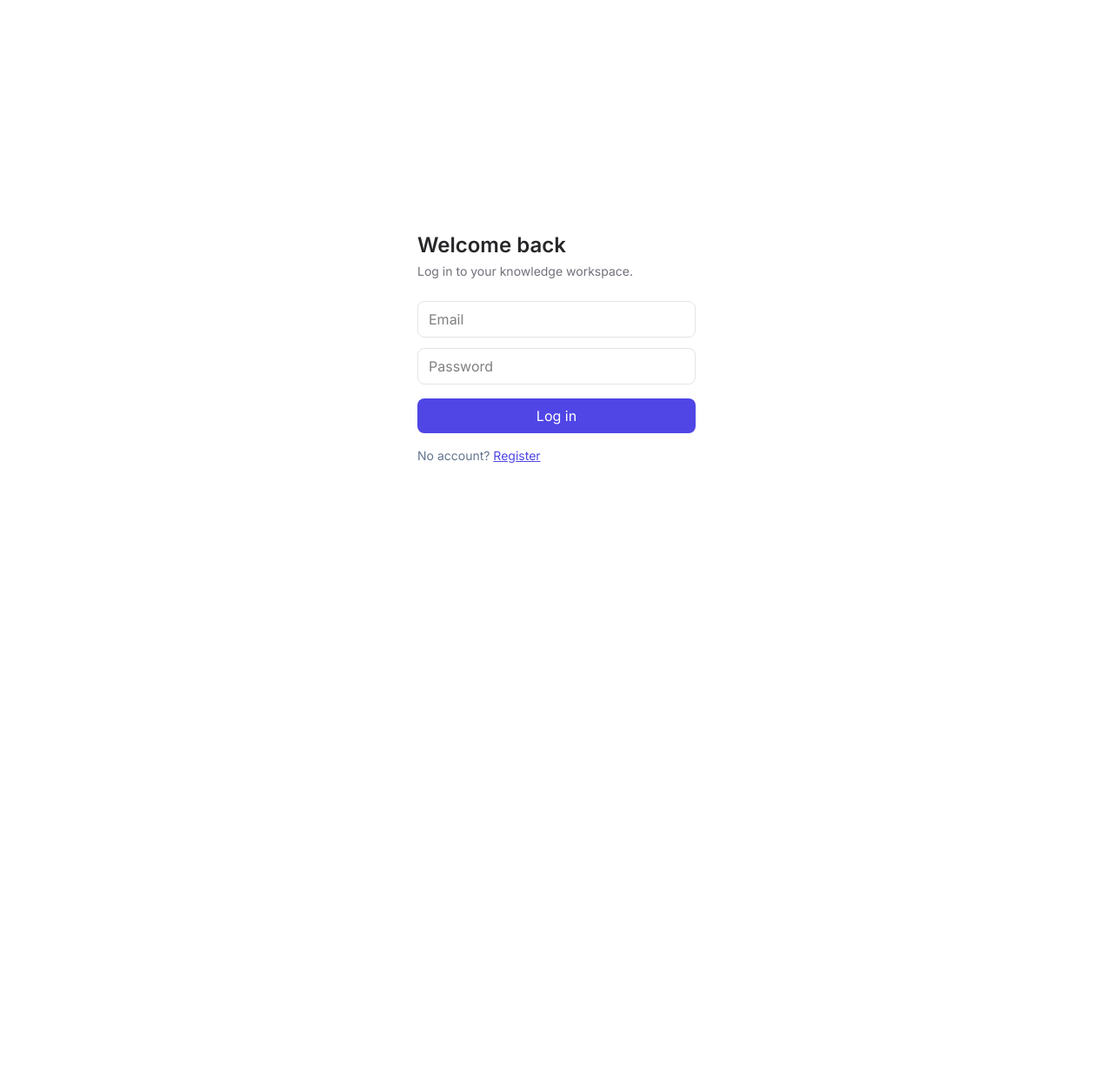
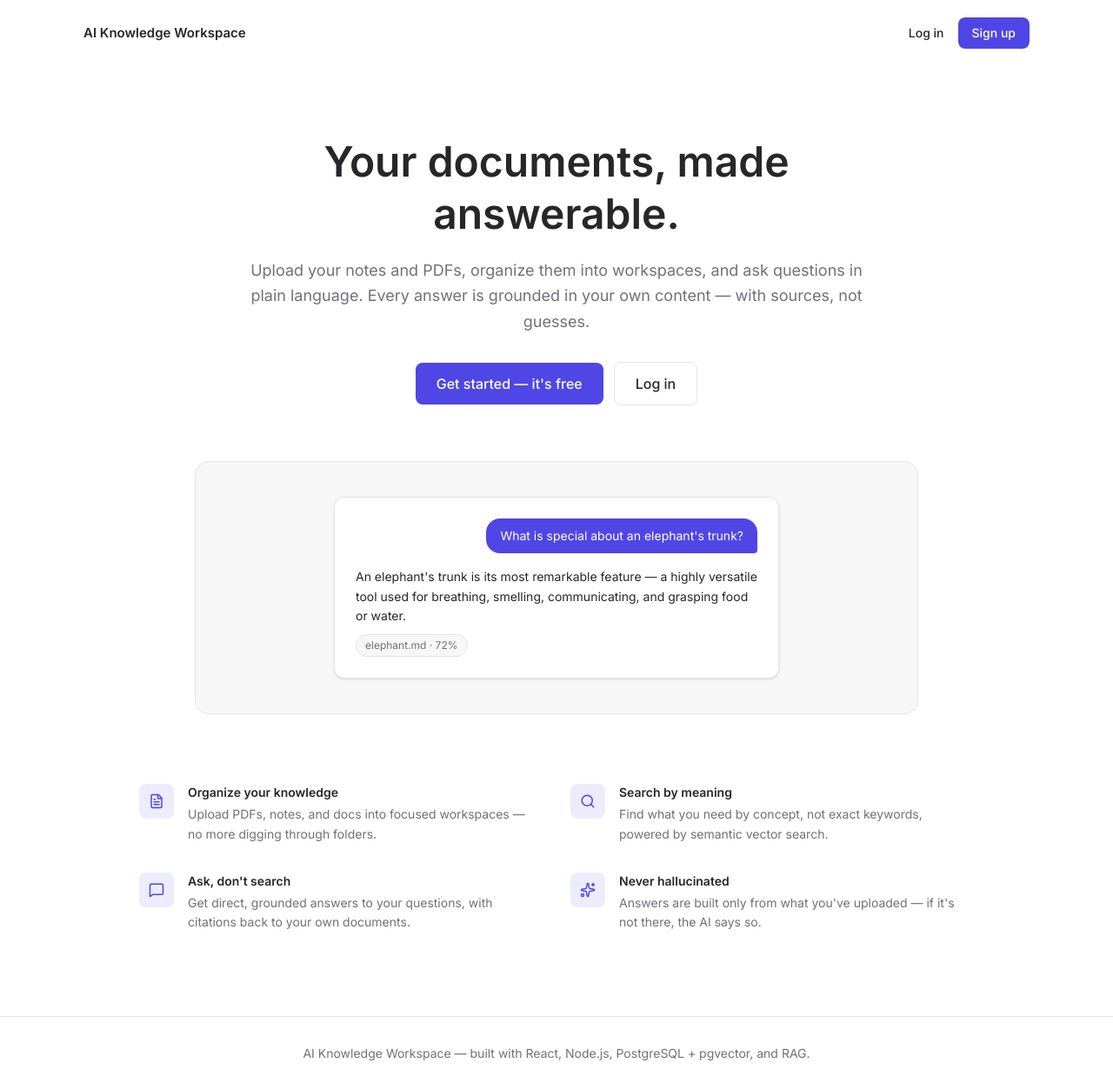
Before and after one commit to Aryansinha3777/ai-knowledge-workspace, a React (Vite) app in the folder frontend/: page / in a window 1280 px wide. Before the commit this address led to /login. Shown: the whole page at 87% size. Before the commit the page ends 800 px from the top, so only its background shows below. Built offline with nearby package versions, Linux system fonts and the light colour scheme; no server answers.

Commit message:
feat: add landing page with product preview and feature highlights

```diff
--- a/frontend/src/App.tsx
+++ b/frontend/src/App.tsx
@@ -9,6 +9,7 @@ import Chat from './pages/Chat';
 import ConversationList from './pages/ConversationList';
 import { useEffect } from 'react';
 import { warmUpServer } from './api/client';
+import Landing from './pages/Landing';
 
 function App() {
 
@@ -60,7 +61,7 @@ function App() {
           </ProtectedRoute>
         }
       />
-      <Route path="/" element={<Navigate to="/workspaces" replace />} />
+      <Route path="/" element={<Landing />} />
     </Routes>
   );
 }
--- /dev/null
+++ b/frontend/src/pages/Landing.tsx
@@ -0,0 +1,117 @@
+import { Link , Navigate } from 'react-router-dom';
+import { Search, MessageSquare, FileText, Sparkles } from 'lucide-react';
+import { useAuth } from '../context/AuthContext';
+
+const features = [
+  {
+    icon: FileText,
+    title: 'Organize your knowledge',
+    description: 'Upload PDFs, notes, and docs into focused workspaces — no more digging through folders.',
+  },
+  {
+    icon: Search,
+    title: 'Search by meaning',
+    description: 'Find what you need by concept, not exact keywords, powered by semantic vector search.',
+  },
+  {
+    icon: MessageSquare,
+    title: 'Ask, don\'t search',
+    description: 'Get direct, grounded answers to your questions, with citations back to your own documents.',
+  },
+  {
+    icon: Sparkles,
+    title: 'Never hallucinated',
+    description: 'Answers are built only from what you\'ve uploaded — if it\'s not there, the AI says so.',
+  },
+];
+
+export default function Landing() {
+  const { user } = useAuth();
+
+  if (user) {
+    return <Navigate to="/workspaces" replace />;
+  }
+
+  return (
+    <div className="min-h-screen bg-white">
+      <nav className="flex items-center justify-between px-8 py-5 max-w-6xl mx-auto">
+        <span className="text-[15px] font-semibold text-[#27272A]">AI Knowledge Workspace</span>
+        <div className="flex items-center gap-4">
+          <Link to="/login" className="text-sm text-[#27272A] font-medium">
+            Log in
+          </Link>
+          <Link
+            to="/register"
+            className="text-sm bg-[#4F46E5] text-white font-medium px-4 py-2 rounded-lg hover:bg-[#4338CA] transition-colors"
+          >
+            Sign up
+          </Link>
+        </div>
+      </nav>
+
+      <section className="max-w-3xl mx-auto text-center px-8 pt-20 pb-16">
+        <h1 className="text-4xl sm:text-5xl font-semibold text-[#27272A] leading-tight mb-5">
+          Your documents, made answerable.
+        </h1>
+        <p className="text-lg text-[#71717A] mb-8 leading-relaxed">
+          Upload your notes and PDFs, organize them into workspaces, and ask questions in
+          plain language. Every answer is grounded in your own content — with sources, not
+          guesses.
+        </p>
+        <div className="flex items-center justify-center gap-3">
+          <Link
+            to="/register"
+            className="bg-[#4F46E5] text-white font-medium px-6 py-3 rounded-lg hover:bg-[#4338CA] transition-colors"
+          >
+            Get started — it's free
+          </Link>
+          <Link
+            to="/login"
+            className="text-[#27272A] font-medium px-6 py-3 rounded-lg border border-[#E4E4E7] hover:bg-[#F7F7F8] transition-colors"
+          >
+            Log in
+          </Link>
+        </div>
+      </section>
+
+      <section className="max-w-4xl mx-auto px-8 pb-20">
+        <div className="border border-[#E4E4E7] rounded-2xl bg-[#F7F7F8] p-6 sm:p-10">
+          <div className="bg-white rounded-xl shadow-sm border border-[#E4E4E7] p-6 max-w-lg mx-auto">
+            <div className="flex justify-end mb-4">
+              <div className="bg-[#4F46E5] text-white text-sm rounded-2xl rounded-br-sm px-4 py-2.5 max-w-[85%]">
+                What is special about an elephant's trunk?
+              </div>
+            </div>
+            <p className="text-sm text-[#27272A] leading-relaxed mb-2">
+              An elephant's trunk is its most remarkable feature — a highly versatile tool
+              used for breathing, smelling, communicating, and grasping food or water.
+            </p>
+            <span className="inline-block text-xs text-[#71717A] bg-[#F7F7F8] border border-[#E4E4E7] rounded-full px-2.5 py-1">
+              elephant.md · 72%
+            </span>
+          </div>
+        </div>
+      </section>
+
+      <section className="max-w-5xl mx-auto px-8 pb-24">
+        <div className="grid sm:grid-cols-2 gap-8">
+          {features.map((f) => (
+            <div key={f.title} className="flex gap-4">
+              <div className="flex-shrink-0 w-10 h-10 rounded-lg bg-[#4F46E5]/10 flex items-center justify-center">
+                <f.icon size={18} className="text-[#4F46E5]" />
+              </div>
+              <div>
+                <h3 className="text-sm font-semibold text-[#27272A] mb-1">{f.title}</h3>
+                <p className="text-sm text-[#71717A] leading-relaxed">{f.description}</p>
+              </div>
+            </div>
+          ))}
+        </div>
+      </section>
+
+      <footer className="border-t border-[#E4E4E7] py-8 text-center text-sm text-[#71717A]">
+        AI Knowledge Workspace — built with React, Node.js, PostgreSQL + pgvector, and RAG.
+      </footer>
+    </div>
+  );
+}
```
